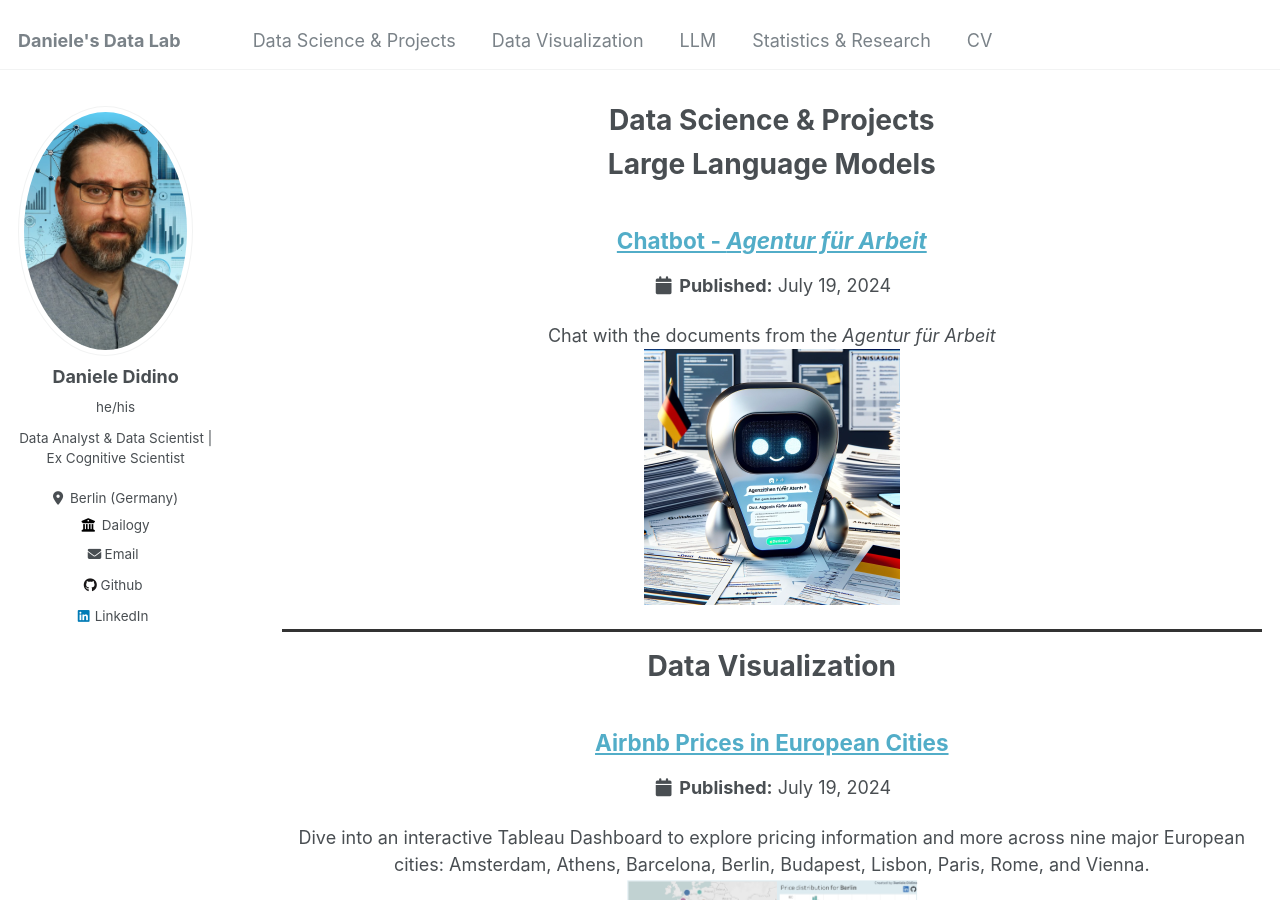
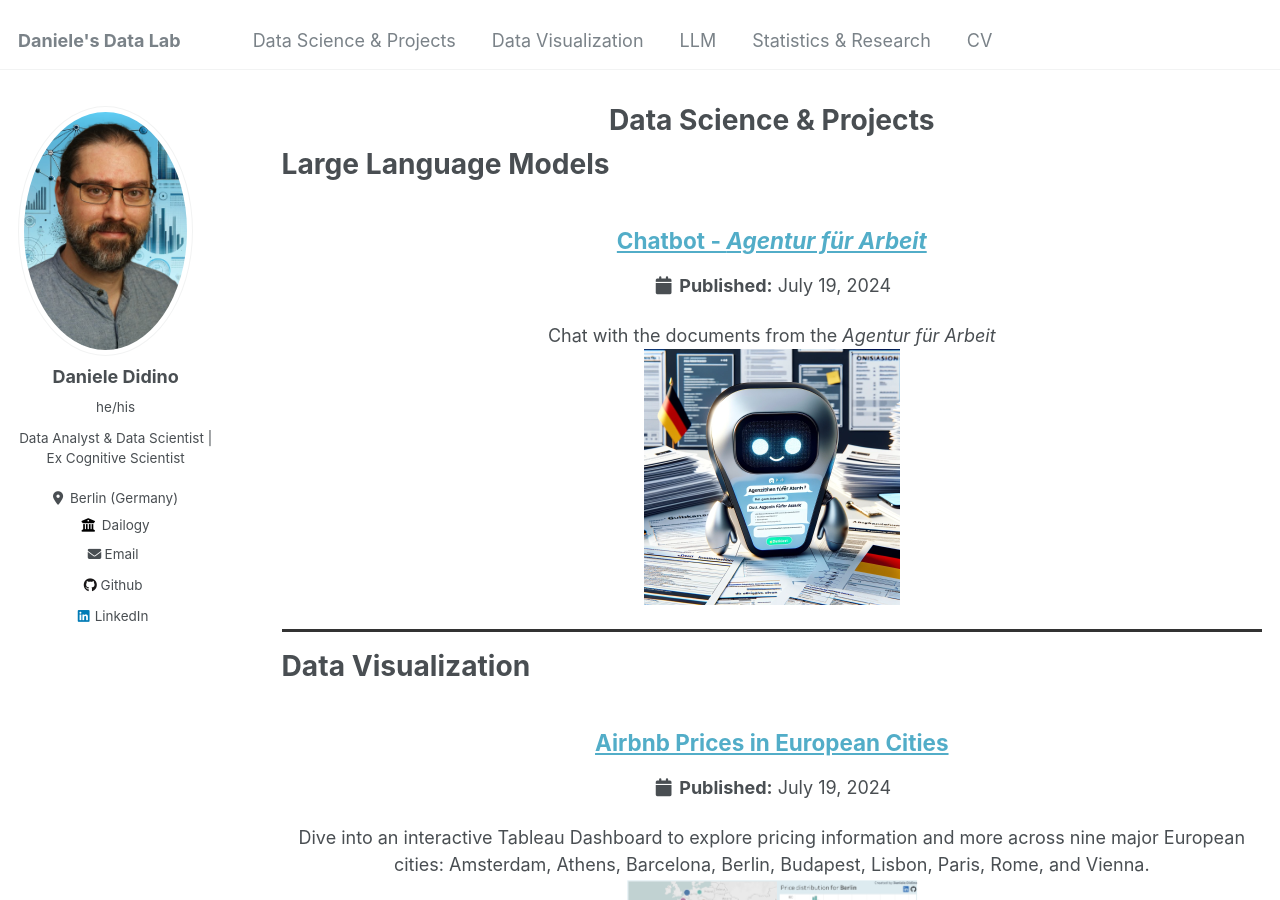
Before and after one commit to DanieleDidino/DanieleDidino.github.io, a Jekyll site: the page built from _pages/data_proj.html, in a window 1280 px wide and 900 px high. Built offline with Jekyll 4.4.1, drawn with Linux system fonts in a browser that asks for light colours.

Commit message:
edit Data Science Projects page

```diff
--- a/_pages/data_proj.html
+++ b/_pages/data_proj.html
@@ -11,24 +11,20 @@
 
 {% include base_path %}
 
-<h1 align="center">
+<h1 align="left">
   <b>Large Language Models</b>
 </h1>
 
 {% for post in site.LLM_projects %}
-  <div align="center">
   {% include archive-single.html %}
   <hr style="height:3px; border:none; color:#333; background-color:#333;"> <!-- Add a horizontal line between sections -->
-  </div>
 {% endfor %}
 
-<h1 align="center">
+<h1 align="left">
   <b>Data Visualization</b>
 </h1>
 
 {% for post in site.data_viz %}
-  <div align="center">
   {% include archive-single.html %}
   <hr style="height:3px; border:none; color:#333; background-color:#333;"> <!-- Add a horizontal line between sections -->
-  </div>
 {% endfor %}
```
Also changed, not shown: _LLM_projects/chatbot_afa.md (+3 -0 lines). Lines whose indentation alone changed are shown as unchanged.
